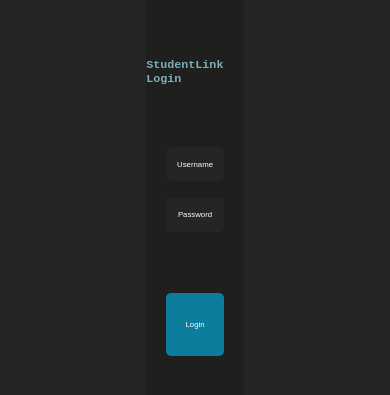
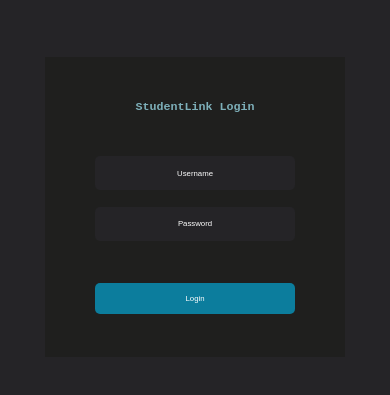
Before and after one commit to yanando/StudentLink, a Svelte app in the folder frontend/: page /#/login in a window 390 px wide. Shown: the part 215-610 px from the top of the page. Built offline with nearby package versions, Linux system fonts and the light colour scheme.

Commit message:
correct scaling phone

```diff
--- a/frontend/src/routes/Login.svelte
+++ b/frontend/src/routes/Login.svelte
@@ -1,44 +1,44 @@
 <script lang="ts">
   import { user, userStore } from "../userSession";
-    import {push} from 'svelte-spa-router'
+  import { push } from "svelte-spa-router";
   import { API_BASE } from "../config";
 
-    let username: string
-    let password: string
+  let username: string;
+  let password: string;
 
-    let errorMessage: string
+  let errorMessage: string;
 
   const submit = async () => {
     if (!username || !password) {
-            errorMessage = 'Geen gebruikersnaam of wachtwoord ingevoerd!'
-            return
+      errorMessage = "Geen gebruikersnaam of wachtwoord ingevoerd!";
+      return;
     }
 
     const payload = {
       username: username,
-            password: password
+      password: password,
+    };
+
+    const resp = await fetch(API_BASE + "/api/login", {
+      method: "POST",
+      body: JSON.stringify(payload),
+      headers: {
+        "content-type": "application/json",
+      },
+    });
+
+    if (resp.status != 200) {
+      errorMessage = (await resp.json()).message;
+      return;
     }
 
-        const resp = await fetch(API_BASE+'/api/login', {
-            method: 'POST',
-            body: JSON.stringify(payload),
-            headers: {
-                'content-type': 'application/json',
-            }
-        })
+    const userJSON: user = await resp.json();
+    userJSON.authToken = resp.headers.get("Auth");
 
-        if (resp.status != 200) {
-            errorMessage = (await resp.json()).message
-            return
-        }
+    userStore.set(userJSON);
 
-        const userJSON: user = await resp.json()
-        userJSON.authToken = resp.headers.get('Auth')
-
-        userStore.set(userJSON)
-
-        push('/landing')
-    }
+    push("/landing");
+  };
 </script>
 
 <div id="wrapper">
@@ -46,8 +46,20 @@
     <h1>StudentLink Login</h1>
     <div class="input-wrapper">
       <p class="error" class:hidden={!errorMessage}>{errorMessage}</p>
-            <input class="input" type="text" name="username" placeholder="Username" bind:value={username}>
-            <input class="input" type="password" name="password" placeholder="Password" bind:value={password}>
+      <input
+        class="input"
+        type="text"
+        name="username"
+        placeholder="Username"
+        bind:value={username}
+      />
+      <input
+        class="input"
+        type="password"
+        name="password"
+        placeholder="Password"
+        bind:value={password}
+      />
     </div>
     <button id="submit" on:click={submit}>Login</button>
   </div>
@@ -71,6 +83,7 @@
     align-items: center;
     height: 50vh;
     width: 25vw;
+    min-width: 300px;
 
     color: #7dafb9;
     background-color: #1f1f1e;
@@ -83,6 +96,13 @@
     align-items: center;
     height: 10vh;
     width: 15vw;
+    min-width: 200px;
+  }
+
+  @media (max-height: 900px) {
+    .inside-wrapper {
+      height: 300px !important;
+    }
   }
 
   .hidden {
@@ -112,7 +132,8 @@
 
   #submit {
     width: 15vw;
-        height: 15%;
+    min-width: 200px;
+    height: 4em;
     outline: none;
 
     font-size: 2vmin;
@@ -124,7 +145,7 @@
     &:hover {
       cursor: pointer;
       transition: 0.3s ease all;
-            background-color: rgba(12,125,157,0.75);
+      background-color: rgba(12, 125, 157, 0.75);
     }
   }
 </style>
```
Lines whose indentation alone changed are shown as unchanged.
